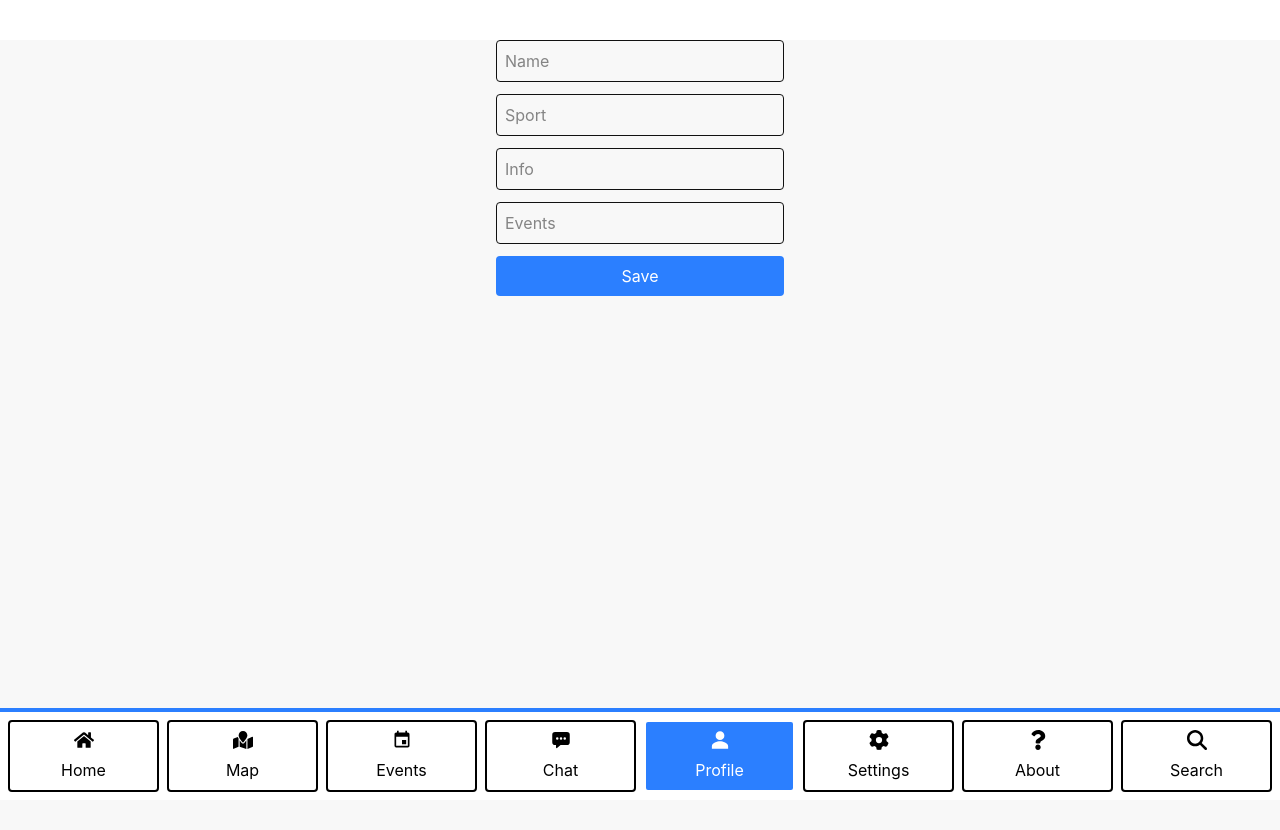
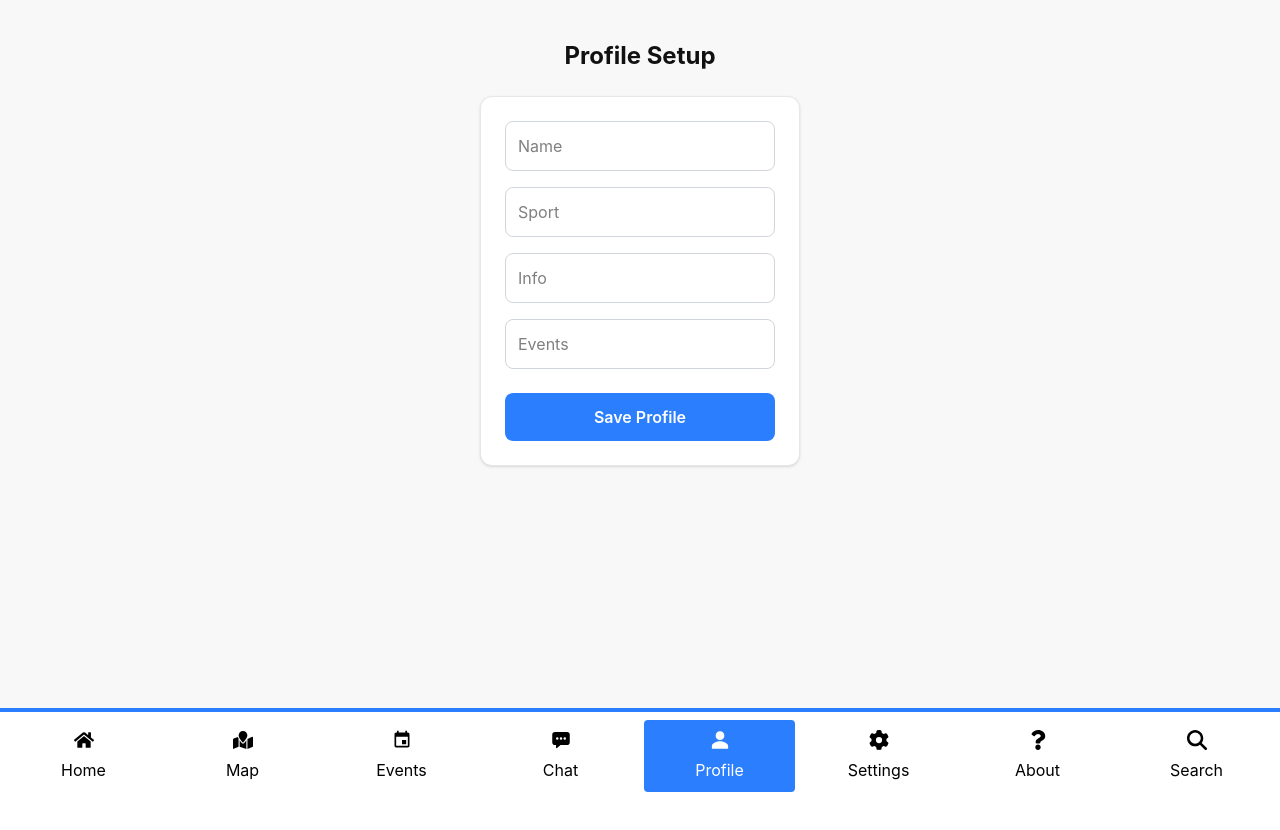
Before and after one commit to zhenhan2233-hash/sportsproject, a React (Vite) app: page /sportsproject/profile in a window 1280 px wide. Shown: the top 830 px of the page. After the commit the page ends 800 px from the top, so only its background shows below. Built offline with nearby package versions, Linux system fonts and the light colour scheme.

Commit message:
Update 4

```diff
--- a/src/App.jsx
+++ b/src/App.jsx
@@ -27,14 +27,18 @@ function App() {
 
   const appStyle = {
     backgroundColor: darkMode ? "#0F172A" : "#f8f8f8",
-    color: darkMode ? "#f8f8f8o" : "#111111",
+    color: darkMode ? "#f8f8f8" : "#111111",
     minHeight: "100vh",
     transition: "background-color 0.3s, color 0.3s",
   };
 
   const navLinkStyle = ({ isActive }) =>
-    `flex flex-1 min-w-[80px] flex-col items-center justify-center p-2 border-2 rounded text-center ${
-      isActive ? "bg-blue-500 text-white" : "text-black"
+    `flex flex-1 min-w-[80px] flex-col items-center justify-center p-2 border-2 rounded text-center transition-colors duration-300 ${
+      isActive
+        ? "bg-blue-500 text-white border-blue-500"
+        : darkMode
+          ? "text-gray-300 border-slate-700 hover:bg-slate-800"
+          : "text-black border-transparent hover:bg-gray-200"
     }`;
 
 
@@ -43,7 +47,7 @@ function App() {
       <div style={appStyle}>
         <BrowserRouter basename="/sportsproject">
 
-          <nav className="fixed bottom-0 left-0 w-full bg-white border-t-4 border-blue-500 p-2 flex flex-wrap justify-between gap-2 z-50">
+          <nav className={`fixed bottom-0 left-0 w-full border-t-4 border-blue-500 p-2 flex flex-wrap justify-between gap-2 z-50 transition-colors duration-300 ${darkMode ? "bg-slate-900" : "bg-white"}`}>
             <NavLink to="/" className={navLinkStyle}>
               <FaHome className="text-xl mb-2" />
 
--- a/src/components/Eventform.jsx
+++ b/src/components/Eventform.jsx
@@ -1,6 +1,8 @@
 import { useState } from "react";
+import { useTheme } from "../App";
 
 function Eventform({ onSubmit }) {
+  const { darkMode } = useTheme();
   const [formData, setFormData] = useState({
     title: "",
     location: "",
@@ -17,10 +19,7 @@ function Eventform({ onSubmit }) {
 
   const handleSubmit = (e) => {
     e.preventDefault();
-
     onSubmit(formData);
-
-
     setFormData({
       title: "",
       location: "",
@@ -29,14 +28,21 @@ function Eventform({ onSubmit }) {
     });
   };
 
+  const inputClass = `block w-full mb-3 p-2 border rounded focus:outline-none transition-colors duration-300 ${
+    darkMode
+      ? "bg-slate-800 border-slate-700 text-white placeholder-gray-400 focus:border-blue-500"
+      : "bg-white border-gray-300 text-black focus:border-blue-500"
+  }`;
+
   return (
-    <form onSubmit={handleSubmit} className="border p-4 rounded">
+    <form onSubmit={handleSubmit} className={`border p-4 rounded-xl shadow-sm transition-colors duration-300 ${darkMode ? "bg-slate-900 border-slate-700" : "bg-white border-gray-200"}`}>
+      <h2 className="text-lg font-bold mb-4">Create New Event</h2>
       <input
         name="title"
         value={formData.title}
         onChange={handleChange}
         placeholder="Title"
-        className="block mb-2"
+        className={inputClass}
       />
 
       <input
@@ -44,7 +50,7 @@ function Eventform({ onSubmit }) {
         value={formData.location}
         onChange={handleChange}
         placeholder="Location"
-        className="block mb-2"
+        className={inputClass}
       />
 
       <input
@@ -52,7 +58,7 @@ function Eventform({ onSubmit }) {
         value={formData.sport}
         onChange={handleChange}
         placeholder="Sport"
-        className="block mb-2"
+        className={inputClass}
       />
 
       <textarea
@@ -60,10 +66,10 @@ function Eventform({ onSubmit }) {
         value={formData.description}
         onChange={handleChange}
         placeholder="Description"
-        className="block mb-2"
+        className={`${inputClass} resize-none h-24`}
       />
 
-      <button type="submit" className="bg-blue-500 text-white px-4 py-2">
+      <button type="submit" className="w-full bg-blue-500 hover:bg-blue-600 text-white font-semibold px-4 py-2 rounded-lg transition-colors duration-300 mt-2">
         Post Event
       </button>
     </form>
--- a/src/components/Prof.jsx
+++ b/src/components/Prof.jsx
@@ -1,6 +1,8 @@
 import React, { useState } from "react";
+import { useTheme } from "../App";
 
 function Prof() {
+  const { darkMode } = useTheme();
   const [name, setName] = useState("");
   const [sport, setSport] = useState("");
   const [info, setInfo] = useState("");
@@ -12,31 +14,37 @@ function Prof() {
     setSaved(true);
   }
 
+  const inputClass = `border p-3 rounded-lg focus:outline-none transition-colors duration-300 ${
+    darkMode
+      ? "bg-slate-800 border-slate-700 text-white placeholder-gray-400 focus:border-blue-500"
+      : "bg-white border-gray-300 text-black focus:border-blue-500"
+  }`;
+
   return (
-    <div className="flex flex-col items-center gap-6 mt-10 mb-24">
+    <div className="flex flex-col items-center gap-6 pt-10 mb-24">
+      <h1 className="text-2xl font-bold">Profile Setup</h1>
 
-      <form onSubmit={handleSubmit} className="flex flex-col gap-3 w-72">
-        <input placeholder="Name" onChange={(e) => setName(e.target.value)} className="border p-2 rounded"/>
-        <input placeholder="Sport" onChange={(e) => setSport(e.target.value)} className="border p-2 rounded"/>
-        <input placeholder="Info" onChange={(e) => setInfo(e.target.value)} className="border p-2 rounded"/>
-        <input placeholder="Events" onChange={(e) => setEvents(e.target.value)} className="border p-2 rounded"/>
+      <form onSubmit={handleSubmit} className={`flex flex-col gap-4 w-80 p-6 border rounded-xl shadow-sm transition-colors duration-300 ${darkMode ? "bg-slate-900 border-slate-700" : "bg-white border-gray-200"}`}>
+        <input placeholder="Name" onChange={(e) => setName(e.target.value)} className={inputClass}/>
+        <input placeholder="Sport" onChange={(e) => setSport(e.target.value)} className={inputClass}/>
+        <input placeholder="Info" onChange={(e) => setInfo(e.target.value)} className={inputClass}/>
+        <input placeholder="Events" onChange={(e) => setEvents(e.target.value)} className={inputClass}/>
 
-        <button className="bg-blue-500 text-white p-2 rounded">
-          Save
+        <button className="bg-blue-500 hover:bg-blue-600 text-white font-semibold p-3 rounded-lg transition-colors duration-300 mt-2">
+          Save Profile
         </button>
       </form>
 
       {saved && (
-        <div className="bg-white rounded-2xl shadow-md p-6 w-72 text-center">
-          <h2 className="font-bold">User: {name}</h2>
-          <h3 className="font-bold text-blue-800">Sport Interests: {sport}</h3>
-          <h3 className="text-blue-800">Additional Information: {info}</h3>
-          <h4 className="font-bold text-gray-800">Events: {events}</h4>
+        <div className={`rounded-2xl shadow-md p-6 w-80 text-center transition-colors duration-300 ${darkMode ? "bg-slate-800 text-gray-200" : "bg-white text-gray-800"}`}>
+          <h2 className={`font-bold text-xl mb-2 ${darkMode ? "text-white" : "text-black"}`}>User: {name}</h2>
+          <h3 className={`font-semibold mb-1 ${darkMode ? "text-blue-400" : "text-blue-800"}`}>Sport Interests: <span className="font-normal">{sport}</span></h3>
+          <h3 className={`font-semibold mb-1 ${darkMode ? "text-blue-400" : "text-blue-800"}`}>Additional Info: <span className="font-normal">{info}</span></h3>
+          <h4 className={`font-semibold mt-3 p-2 rounded-lg ${darkMode ? "bg-slate-900 text-gray-300" : "bg-gray-100 text-gray-800"}`}>Events: {events}</h4>
         </div>
       )}
     </div>
   );
-      }
-
+}
 
 export default Prof;
--- a/src/pages/Chat.jsx
+++ b/src/pages/Chat.jsx
@@ -1,18 +1,22 @@
+import React from "react";
+import { useTheme } from "../App";
+
 function Chat() {
+  const { darkMode } = useTheme();
+
   return (
     <>
-        <div className="border p-4 rounded-2xl shadow-md w-96 bg-white">
+      <div className={`border p-4 rounded-2xl shadow-md w-96 transition-colors duration-300 ${darkMode ? "bg-slate-800 border-slate-700 text-white" : "bg-white border-gray-200 text-black"}`}>
         <h1 className="font-bold text-center">Chat</h1>
       </div>
-
 
       <div className="fixed bottom-35 right-10 flex p-4">
         <input
           type="text"
           placeholder="Type a message..."
-            className="border-2 p-2 rounded-l-xl"
+          className={`border-2 p-2 rounded-l-xl outline-none transition-colors duration-300 ${darkMode ? "bg-slate-800 border-slate-700 text-white placeholder-gray-400 focus:border-blue-500" : "bg-white border-gray-200 text-black focus:border-blue-500"}`}
         />
-          <button className="border-2 p-2 rounded-r-xl bg-blue-500 text-white">
+        <button className="border-y-2 border-r-2 border-blue-500 p-2 rounded-r-xl bg-blue-500 text-white hover:bg-blue-600 transition-colors duration-300">
           Send
         </button>
       </div>
--- a/src/pages/Event.jsx
+++ b/src/pages/Event.jsx
@@ -1,8 +1,10 @@
 import { useState } from "react";
+import { useTheme } from "../App";
 import Eventform from "../components/Eventform";
 import LikeButton from "../components/LikeButton";
 
 function Event() {
+  const { darkMode } = useTheme();
   const [events, setEvents] = useState([]);
 
   const AddEvent = (newEvent) => {
@@ -13,21 +15,27 @@ function Event() {
     <div className="p-6">
       <Eventform onSubmit={AddEvent} />
 
-      <div className="mt-6">
-        <h2 className="text-xl font-bold mb-2">Posted Events</h2>
+      <div className="mt-8">
+        <h2 className="text-2xl font-bold mb-4">Posted Events</h2>
 
         {events.length === 0 ? (
-          <p>No events yet</p>
+          <p className="text-gray-500 italic">No events yet. Be the first to post!</p>
         ) : (
-          events.map((event, index) => (
-            <div key={index} className="border p-4 mb-2 rounded">
-              <LikeButton />
-              <h3 className="font-semibold">{event.title}</h3>
-              <p>{event.location}</p>
-              <p>{event.sport}</p>
-              <p>{event.description}</p>
-            </div>
-          ))
+          <div className="space-y-4">
+            {events.map((event, index) => (
+              <div key={index} className={`border p-5 rounded-xl shadow-sm transition-colors duration-300 ${darkMode ? "bg-slate-900 border-slate-700" : "bg-white border-gray-200"}`}>
+                <div className="flex justify-between items-start mb-2">
+                  <h3 className="text-xl font-semibold">{event.title}</h3>
+                  <LikeButton />
+                </div>
+                <div className={`flex flex-col gap-1 text-sm ${darkMode ? "text-gray-300" : "text-gray-600"}`}>
+                  <p><span className="font-medium">Location:</span> {event.location}</p>
+                  <p><span className="font-medium">Sport:</span> {event.sport}</p>
+                  <p className="mt-2 text-base">{event.description}</p>
+                </div>
+              </div>
+            ))}
+          </div>
         )}
       </div>
     </div>
--- a/src/pages/Settings.jsx
+++ b/src/pages/Settings.jsx
@@ -14,7 +14,7 @@ function Settings() {
   const buttonStyle = {
     padding: "10px 20px",
     cursor: "pointer",
-    backgroundColor: darkMode ? "#555555" : "#eeeeee",
+    backgroundColor: darkMode ? "#182543ff" : "#eeeeee",
     color: darkMode ? "#ffffff" : "#000000",
     border: "none",
     borderRadius: "5px",
```
Lines whose indentation alone changed are shown as unchanged.
